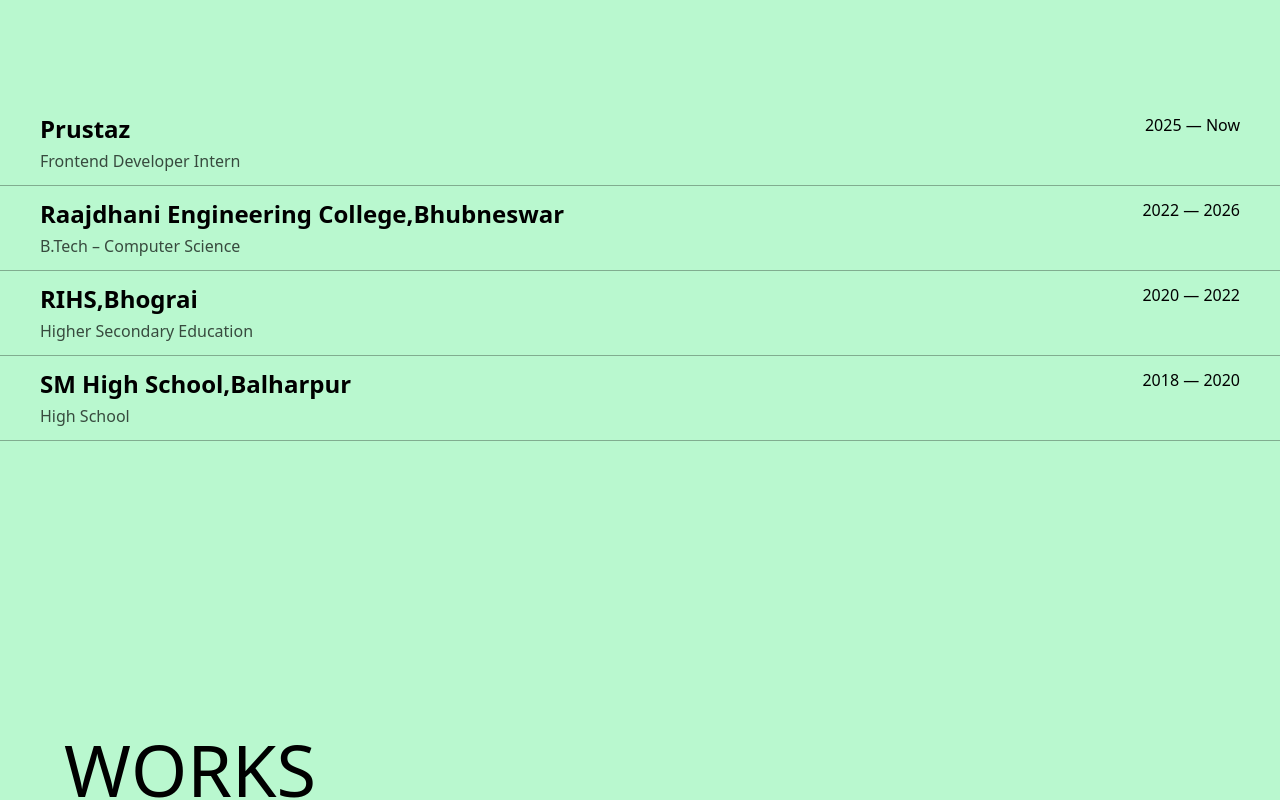
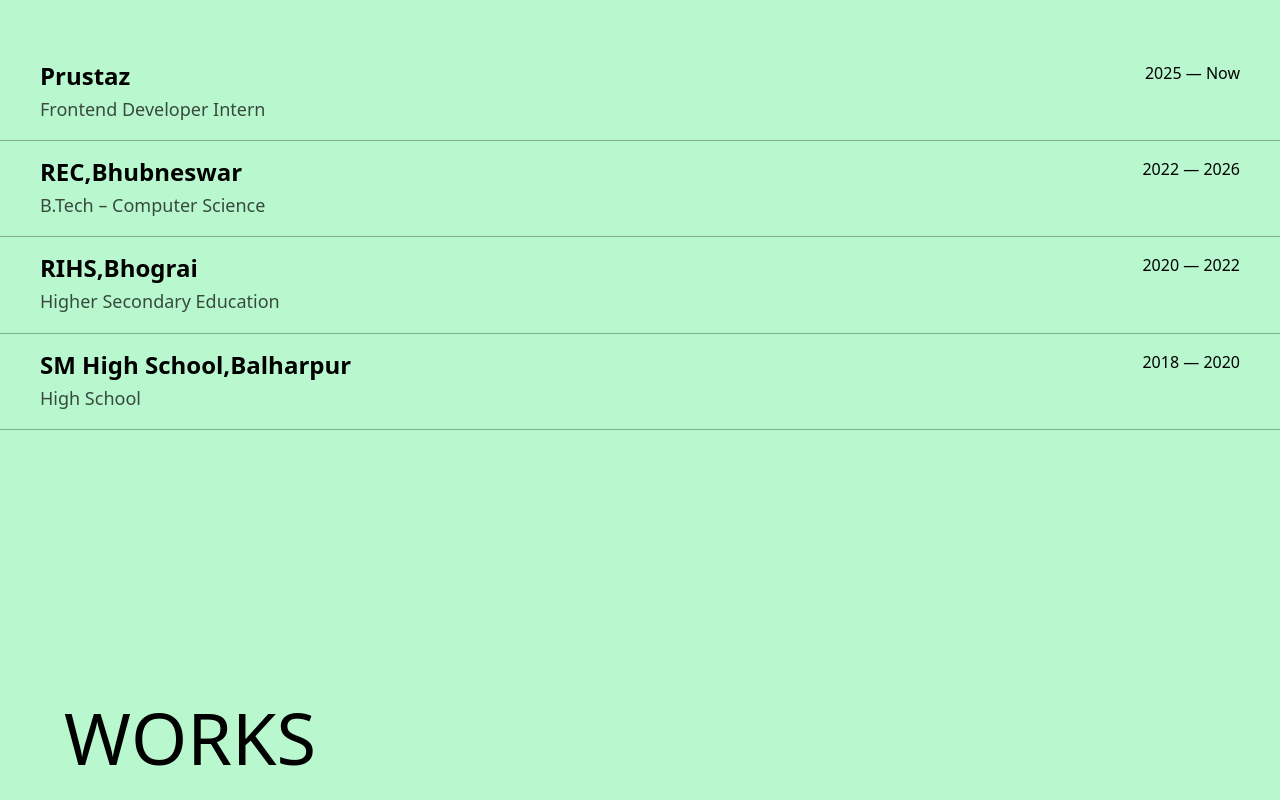
Before and after one commit to smrutiranjan-dasmohapatra/Portfolio, a React (Vite) app: page / in a window 1280 px wide. Shown: the part 4082-4882 px from the top of the page. Built offline with nearby package versions, Linux system fonts and the light colour scheme.

Commit message:
Fix Experience responsiveness and import case issues

```diff
--- a/src/components/Experience.jsx
+++ b/src/components/Experience.jsx
@@ -9,10 +9,6 @@
 function Experience() {
   const expRef = useRef([]);
 
-  const text = `Experience gained through startups and academics,
-focused on real-world development, collaboration,
-and building strong technical foundations.`;
-
   useEffect(() => {
     const cards = expRef.current.filter(Boolean);
 
@@ -21,66 +17,28 @@
       const role = el.querySelector(".exp-role");
       const date = el.querySelector(".exp-date");
 
-      // Initial state
-      gsap.set([company, role, date], {
-        opacity: 0,
-        y: 18,
-      });
+      gsap.set([company, role, date], { opacity: 0, y: 18 });
+      gsap.set(el, { opacity: 0, y: 26 });
 
-      gsap.set(el, {
-        opacity: 0,
-        y: 26,
-        willChange: "transform, opacity",
-      });
-
-      const tl = gsap.timeline({
-        scrollTrigger: {
-          trigger: el,
-          start: "top 80%",
-          once: true,
-        },
-      });
-
-      tl.to(el, {
-        opacity: 1,
-        y: 0,
-        duration: 0.45,
-        ease: "power2.out",
-      })
-        .to(
-          company,
-          {
-            opacity: 1,
-            y: 0,
-            duration: 0.35,
+      gsap
+        .timeline({
+          scrollTrigger: {
+            trigger: el,
+            start: "top 80%",
+            once: true,
           },
-          "-=0.3",
-        )
-        .to(
-          role,
-          {
-            opacity: 1,
-            y: 0,
-            duration: 0.3,
-          },
-          "-=0.25",
-        )
-        .to(
-          date,
-          {
-            opacity: 1,
-            y: 0,
-            duration: 0.3,
-          },
-          "-=0.3",
-        );
+        })
+        .to(el, { opacity: 1, y: 0, duration: 0.45 })
+        .to(company, { opacity: 1, y: 0, duration: 0.35 }, "-=0.3")
+        .to(role, { opacity: 1, y: 0, duration: 0.3 }, "-=0.25")
+        .to(date, { opacity: 1, y: 0, duration: 0.3 }, "-=0.3");
     });
 
     return () => ScrollTrigger.getAll().forEach((st) => st.kill());
   }, []);
 
   return (
-    <section id="experience" className="flex flex-col min-h-screen ">
+    <section id="experience" className="flex flex-col min-h-screen">
       {/* HEADER */}
       <AnimatedHeaderSection
         title="EXPERIENCE"
@@ -88,32 +46,31 @@
         withScrollTrigger
         showLine={false}
         topSpacing="pt-28"
-        minHeight="min-h-[30vh]"
+        minHeight="min-h-[10vh]"
       />
 
       {/* EXPERIENCE LIST */}
-      <div className="flex flex-col font-light mt-10">
+      <div className="flex flex-col mt-10">
         {experience.map((item, index) => (
           <div
             key={item.id}
             ref={(el) => (expRef.current[index] = el)}
-            className="px-6 sm:px-10 py-3 border-b border-black/30"
+            className="px-6 sm:px-10 py-4 border-b border-black/30"
           >
-            <div className="flex justify-between items-start gap-2">
-              <div>
-                {/* COMPANY */}
-                <h2 className="exp-company text-xl sm:text-2xl font-semibold text-black">
+            <div className="flex flex-col sm:flex-row sm:justify-between sm:items-start gap-2 sm:gap-6">
+              {/* LEFT */}
+              <div className="max-w-xl">
+                <h2 className="exp-company text-lg sm:text-xl md:text-2xl font-semibold text-black leading-tight">
                   {item.place}
                 </h2>
 
-                {/* ROLE */}
-                <p className="exp-role mt-1 text-sm sm:text-base text-black/70">
+                <p className="exp-role mt-1 text-sm sm:text-base md:text-lg text-black/70 leading-relaxed">
                   {item.role}
                 </p>
               </div>
 
               {/* DATE */}
-              <span className="exp-date text-sm sm:text-base font-medium text-black whitespace-nowrap">
+              <span className="exp-date text-xs sm:text-sm md:text-base font-medium text-black whitespace-nowrap">
                 {item.from} — {item.to}
               </span>
             </div>
--- a/src/components/Works.jsx
+++ b/src/components/Works.jsx
@@ -63,8 +63,8 @@
         textColor="text-black"
         withScrollTrigger
         showLine={false}
-        topSpacing="pt-28"
-        minHeight="min-h-[30vh]"
+        topSpacing="pt-20"
+        minHeight="min-h-[10vh]"
         text={text}
       />
 
--- a/src/data/experienceData.js
+++ b/src/data/experienceData.js
@@ -9,7 +9,7 @@
   {
     id: 2,
     role: "B.Tech – Computer Science",
-    place: "Raajdhani Engineering College,Bhubneswar",
+    place: "REC,Bhubneswar",
     from: "2022",
     to: "2026",
   },
```
